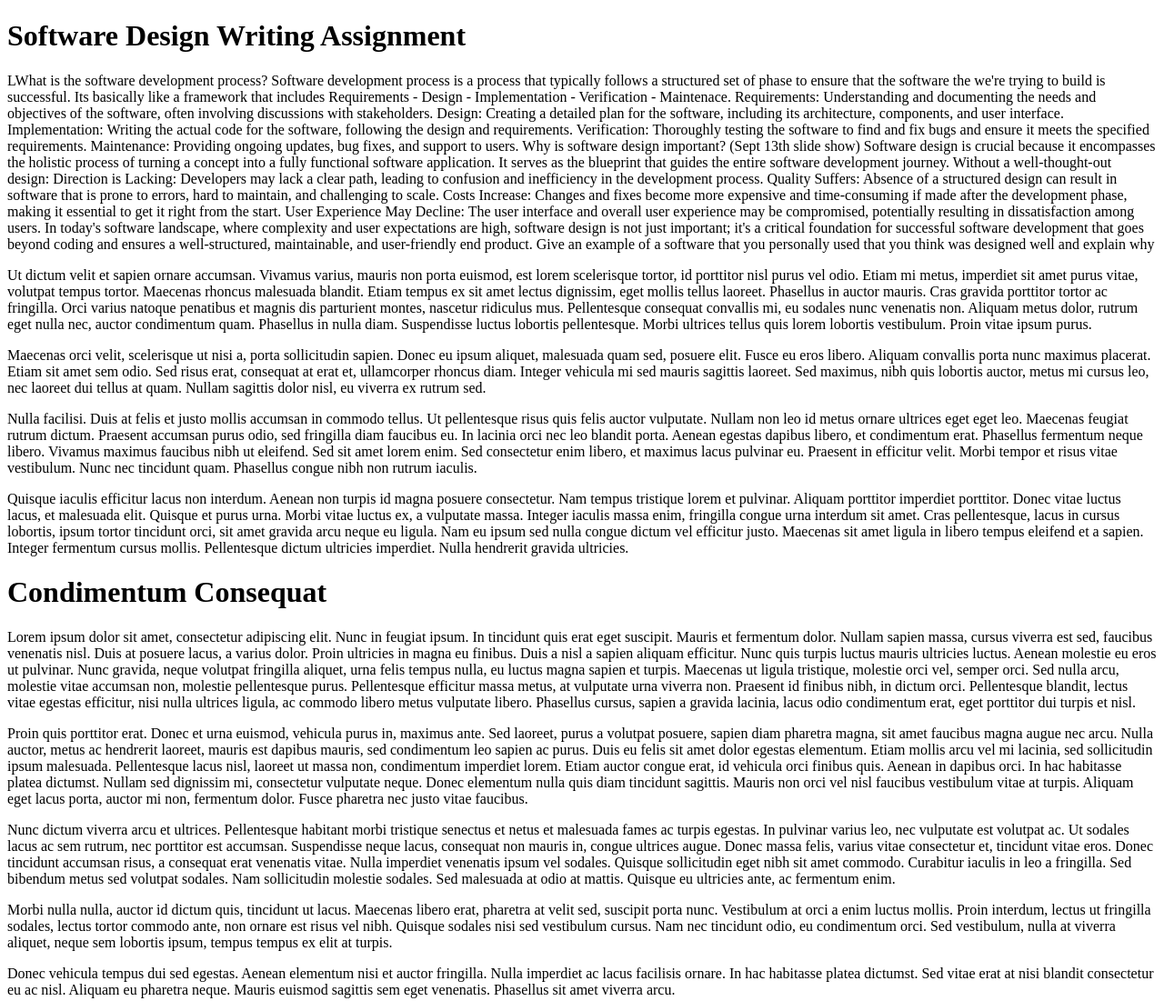
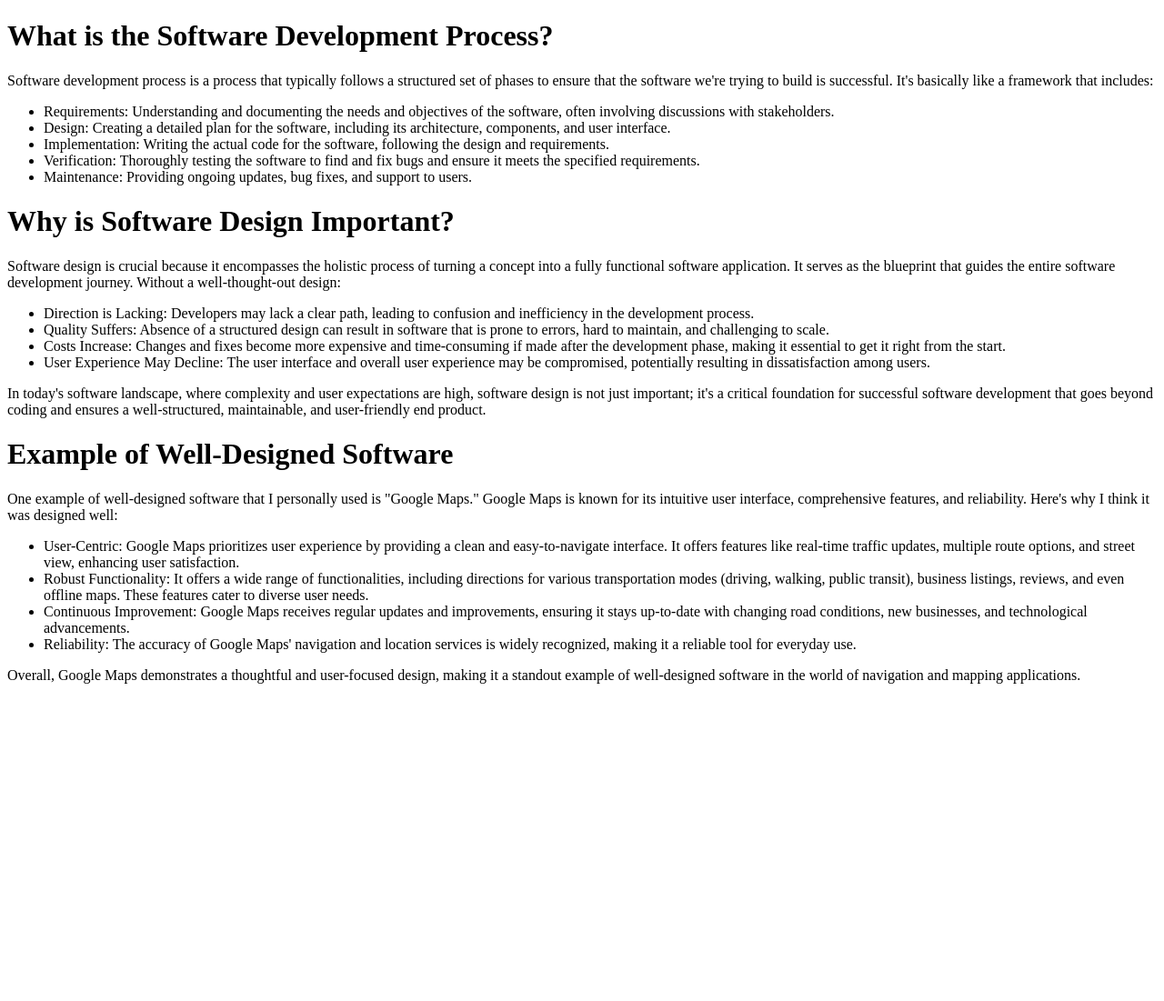
Before and after one commit to HimanshuSeervi/shiny-pancake, a plain HTML site: page index.html in a window 1280 px wide. Shown: the whole page at 91% size. After the commit the page ends 800 px from the top, so only its background shows below. Drawn offline with Linux system fonts and the light colour scheme.

Commit message:
Update index.html

```diff
--- a/index.html
+++ b/index.html
@@ -2,102 +2,40 @@
 <html>
 
 <head>
-  <title>CIS*1250 Template</title>
+  <title>Software Development Process</title>
   <meta name="google" content="notranslate">
 </head>
 
 <body>
-  <h1>Software Design Writing Assignment</h1>
-  <p>LWhat is the software development process?
+  <h1>What is the Software Development Process?</h1>
+  <p>Software development process is a process that typically follows a structured set of phases to ensure that the software we're trying to build is successful. It's basically like a framework that includes:</p>
+  <ul>
+    <li>Requirements: Understanding and documenting the needs and objectives of the software, often involving discussions with stakeholders.</li>
+    <li>Design: Creating a detailed plan for the software, including its architecture, components, and user interface.</li>
+    <li>Implementation: Writing the actual code for the software, following the design and requirements.</li>
+    <li>Verification: Thoroughly testing the software to find and fix bugs and ensure it meets the specified requirements.</li>
+    <li>Maintenance: Providing ongoing updates, bug fixes, and support to users.</li>
+  </ul>
 
-Software development process is a process that typically follows a structured set of phase to ensure that the software the we're trying to build is successful. Its basically like a framework that includes
+  <h1>Why is Software Design Important?</h1>
+  <p>Software design is crucial because it encompasses the holistic process of turning a concept into a fully functional software application. It serves as the blueprint that guides the entire software development journey. Without a well-thought-out design:</p>
+  <ul>
+    <li>Direction is Lacking: Developers may lack a clear path, leading to confusion and inefficiency in the development process.</li>
+    <li>Quality Suffers: Absence of a structured design can result in software that is prone to errors, hard to maintain, and challenging to scale.</li>
+    <li>Costs Increase: Changes and fixes become more expensive and time-consuming if made after the development phase, making it essential to get it right from the start.</li>
+    <li>User Experience May Decline: The user interface and overall user experience may be compromised, potentially resulting in dissatisfaction among users.</li>
+  </ul>
+  <p>In today's software landscape, where complexity and user expectations are high, software design is not just important; it's a critical foundation for successful software development that goes beyond coding and ensures a well-structured, maintainable, and user-friendly end product.</p>
 
-Requirements - Design - Implementation - Verification - Maintenace.
-
-Requirements: Understanding and documenting the needs and objectives of the software, often involving discussions with stakeholders.
-
-Design: Creating a detailed plan for the software, including its architecture, components, and user interface.
-
-Implementation: Writing the actual code for the software, following the design and requirements.
-
-Verification: Thoroughly testing the software to find and fix bugs and ensure it meets the specified requirements.
-
-Maintenance: Providing ongoing updates, bug fixes, and support to users.
-
-
-Why is software design important? (Sept 13th slide show)
-
-Software design is crucial because it encompasses the holistic process of turning a concept into a fully functional software application. It serves as the blueprint that guides the entire software development journey. Without a well-thought-out design:
-
-Direction is Lacking: Developers may lack a clear path, leading to confusion and inefficiency in the development process.
-
-Quality Suffers: Absence of a structured design can result in software that is prone to errors, hard to maintain, and challenging to scale.
-
-Costs Increase: Changes and fixes become more expensive and time-consuming if made after the development phase, making it essential to get it right from the start.
-
-User Experience May Decline: The user interface and overall user experience may be compromised, potentially resulting in dissatisfaction among users.
-
-In today's software landscape, where complexity and user expectations are high, software design is not just important; it's a critical foundation for successful software development that goes beyond coding and ensures a well-structured, maintainable, and user-friendly end product.
-
-Give an example of a software that you personally used that you think was designed well and explain why</p>
-  <p>Ut dictum velit et sapien ornare accumsan. Vivamus varius, mauris non porta euismod, est lorem scelerisque tortor,
-    id porttitor nisl purus vel odio. Etiam mi metus, imperdiet sit amet purus vitae, volutpat tempus tortor. Maecenas
-    rhoncus malesuada blandit. Etiam tempus ex sit amet lectus dignissim, eget mollis tellus laoreet. Phasellus in
-    auctor mauris. Cras gravida porttitor tortor ac fringilla. Orci varius natoque penatibus et magnis dis parturient
-    montes, nascetur ridiculus mus. Pellentesque consequat convallis mi, eu sodales nunc venenatis non. Aliquam metus
-    dolor, rutrum eget nulla nec, auctor condimentum quam. Phasellus in nulla diam. Suspendisse luctus lobortis
-    pellentesque. Morbi ultrices tellus quis lorem lobortis vestibulum. Proin vitae ipsum purus.</p>
-  <p>Maecenas orci velit, scelerisque ut nisi a, porta sollicitudin sapien. Donec eu ipsum aliquet, malesuada quam sed,
-    posuere elit. Fusce eu eros libero. Aliquam convallis porta nunc maximus placerat. Etiam sit amet sem odio. Sed
-    risus erat, consequat at erat et, ullamcorper rhoncus diam. Integer vehicula mi sed mauris sagittis laoreet. Sed
-    maximus, nibh quis lobortis auctor, metus mi cursus leo, nec laoreet dui tellus at quam. Nullam sagittis dolor nisl,
-    eu viverra ex rutrum sed.</p>
-  <p>Nulla facilisi. Duis at felis et justo mollis accumsan in commodo tellus. Ut pellentesque risus quis felis auctor
-    vulputate. Nullam non leo id metus ornare ultrices eget eget leo. Maecenas feugiat rutrum dictum. Praesent accumsan
-    purus odio, sed fringilla diam faucibus eu. In lacinia orci nec leo blandit porta. Aenean egestas dapibus libero, et
-    condimentum erat. Phasellus fermentum neque libero. Vivamus maximus faucibus nibh ut eleifend. Sed sit amet lorem
-    enim. Sed consectetur enim libero, et maximus lacus pulvinar eu. Praesent in efficitur velit. Morbi tempor et risus
-    vitae vestibulum. Nunc nec tincidunt quam. Phasellus congue nibh non rutrum iaculis.</p>
-  <p>Quisque iaculis efficitur lacus non interdum. Aenean non turpis id magna posuere consectetur. Nam tempus tristique
-    lorem et pulvinar. Aliquam porttitor imperdiet porttitor. Donec vitae luctus lacus, et malesuada elit. Quisque et
-    purus urna. Morbi vitae luctus ex, a vulputate massa. Integer iaculis massa enim, fringilla congue urna interdum sit
-    amet. Cras pellentesque, lacus in cursus lobortis, ipsum tortor tincidunt orci, sit amet gravida arcu neque eu
-    ligula. Nam eu ipsum sed nulla congue dictum vel efficitur justo. Maecenas sit amet ligula in libero tempus eleifend
-    et a sapien. Integer fermentum cursus mollis. Pellentesque dictum ultricies imperdiet. Nulla hendrerit gravida
-    ultricies.</p>
-  <h1>Condimentum Consequat</h1>
-  <p>Lorem ipsum dolor sit amet, consectetur adipiscing elit. Nunc in feugiat ipsum. In tincidunt quis erat eget
-    suscipit. Mauris et fermentum dolor. Nullam sapien massa, cursus viverra est sed, faucibus venenatis nisl. Duis at
-    posuere lacus, a varius dolor. Proin ultricies in magna eu finibus. Duis a nisl a sapien aliquam efficitur. Nunc
-    quis turpis luctus mauris ultricies luctus. Aenean molestie eu eros ut pulvinar. Nunc gravida, neque volutpat
-    fringilla aliquet, urna felis tempus nulla, eu luctus magna sapien et turpis. Maecenas ut ligula tristique, molestie
-    orci vel, semper orci. Sed nulla arcu, molestie vitae accumsan non, molestie pellentesque purus. Pellentesque
-    efficitur massa metus, at vulputate urna viverra non. Praesent id finibus nibh, in dictum orci. Pellentesque
-    blandit, lectus vitae egestas efficitur, nisi nulla ultrices ligula, ac commodo libero metus vulputate libero.
-    Phasellus cursus, sapien a gravida lacinia, lacus odio condimentum erat, eget porttitor dui turpis et nisl.</p>
-  <p>Proin quis porttitor erat. Donec et urna euismod, vehicula purus in, maximus ante. Sed laoreet, purus a volutpat
-    posuere, sapien diam pharetra magna, sit amet faucibus magna augue nec arcu. Nulla auctor, metus ac hendrerit
-    laoreet, mauris est dapibus mauris, sed condimentum leo sapien ac purus. Duis eu felis sit amet dolor egestas
-    elementum. Etiam mollis arcu vel mi lacinia, sed sollicitudin ipsum malesuada. Pellentesque lacus nisl, laoreet ut
-    massa non, condimentum imperdiet lorem. Etiam auctor congue erat, id vehicula orci finibus quis. Aenean in dapibus
-    orci. In hac habitasse platea dictumst. Nullam sed dignissim mi, consectetur vulputate neque. Donec elementum nulla
-    quis diam tincidunt sagittis. Mauris non orci vel nisl faucibus vestibulum vitae at turpis. Aliquam eget lacus
-    porta, auctor mi non, fermentum dolor. Fusce pharetra nec justo vitae faucibus.</p>
-  <p>Nunc dictum viverra arcu et ultrices. Pellentesque habitant morbi tristique senectus et netus et malesuada fames ac
-    turpis egestas. In pulvinar varius leo, nec vulputate est volutpat ac. Ut sodales lacus ac sem rutrum, nec porttitor
-    est accumsan. Suspendisse neque lacus, consequat non mauris in, congue ultrices augue. Donec massa felis, varius
-    vitae consectetur et, tincidunt vitae eros. Donec tincidunt accumsan risus, a consequat erat venenatis vitae. Nulla
-    imperdiet venenatis ipsum vel sodales. Quisque sollicitudin eget nibh sit amet commodo. Curabitur iaculis in leo a
-    fringilla. Sed bibendum metus sed volutpat sodales. Nam sollicitudin molestie sodales. Sed malesuada at odio at
-    mattis. Quisque eu ultricies ante, ac fermentum enim.</p>
-  <p>Morbi nulla nulla, auctor id dictum quis, tincidunt ut lacus. Maecenas libero erat, pharetra at velit sed, suscipit
-    porta nunc. Vestibulum at orci a enim luctus mollis. Proin interdum, lectus ut fringilla sodales, lectus tortor
-    commodo ante, non ornare est risus vel nibh. Quisque sodales nisi sed vestibulum cursus. Nam nec tincidunt odio, eu
-    condimentum orci. Sed vestibulum, nulla at viverra aliquet, neque sem lobortis ipsum, tempus tempus ex elit at
-    turpis.</p>
-  <p>Donec vehicula tempus dui sed egestas. Aenean elementum nisi et auctor fringilla. Nulla imperdiet ac lacus
-    facilisis ornare. In hac habitasse platea dictumst. Sed vitae erat at nisi blandit consectetur eu ac nisl. Aliquam
-    eu pharetra neque. Mauris euismod sagittis sem eget venenatis. Phasellus sit amet viverra arcu.</p>
+  <h1>Example of Well-Designed Software</h1>
+  <p>One example of well-designed software that I personally used is "Google Maps." Google Maps is known for its intuitive user interface, comprehensive features, and reliability. Here's why I think it was designed well:</p>
+  <ul>
+    <li>User-Centric: Google Maps prioritizes user experience by providing a clean and easy-to-navigate interface. It offers features like real-time traffic updates, multiple route options, and street view, enhancing user satisfaction.</li>
+    <li>Robust Functionality: It offers a wide range of functionalities, including directions for various transportation modes (driving, walking, public transit), business listings, reviews, and even offline maps. These features cater to diverse user needs.</li>
+    <li>Continuous Improvement: Google Maps receives regular updates and improvements, ensuring it stays up-to-date with changing road conditions, new businesses, and technological advancements.</li>
+    <li>Reliability: The accuracy of Google Maps' navigation and location services is widely recognized, making it a reliable tool for everyday use.</li>
+  </ul>
+  <p>Overall, Google Maps demonstrates a thoughtful and user-focused design, making it a standout example of well-designed software in the world of navigation and mapping applications.</p>
 </body>
 
 </html>
```
